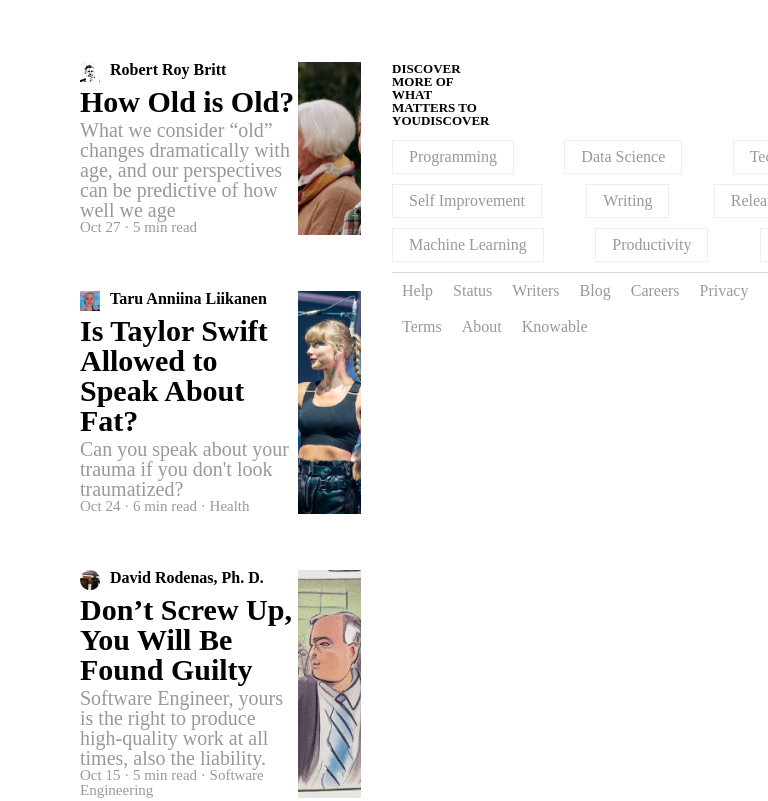
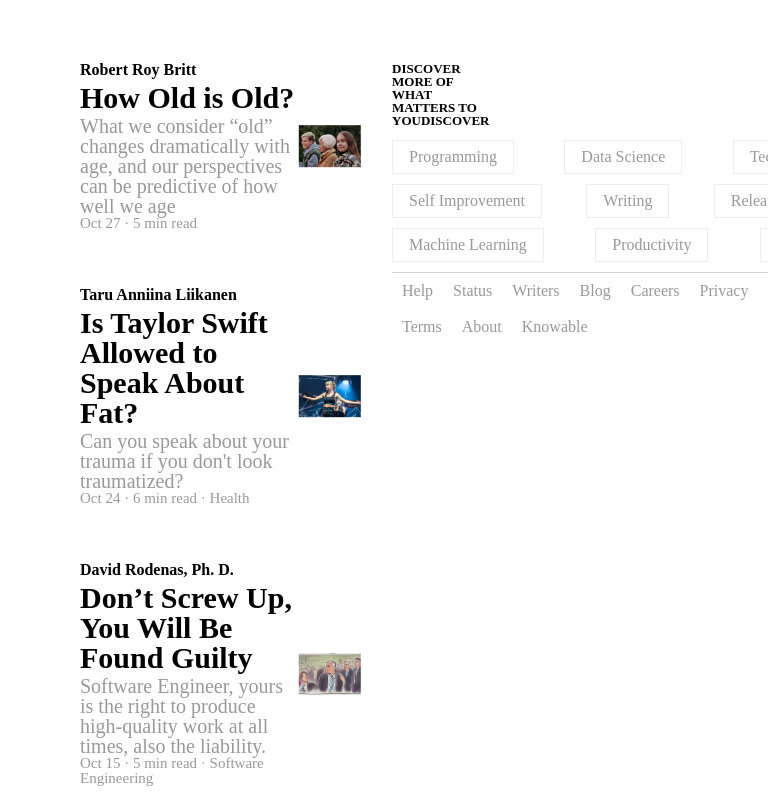
Before and after one commit to Cristiano-Rocchi/progettoSettimana5, a plain HTML site: page index.html in a window 768 px wide. Shown: the part 864-1665 px from the top of the page. Drawn offline with Linux system fonts and the light colour scheme.

Commit message:
inizio viewport medium(768-991)

```diff
--- a/assets/css/style.css
+++ b/assets/css/style.css
@@ -187,3 +187,15 @@ article {
   padding: 10px;
   opacity: 0.4;
 }
+
+@media screen and (min-width: 567px) and (max-width: 991px) {
+  .cardNotizie2 img {
+    position: absolute;
+    top: 50%;
+    left: 80%;
+    transform: translate(-50%, -50%);
+  }
+  .cardNotizie2 {
+    position: relative;
+  }
+}
```
